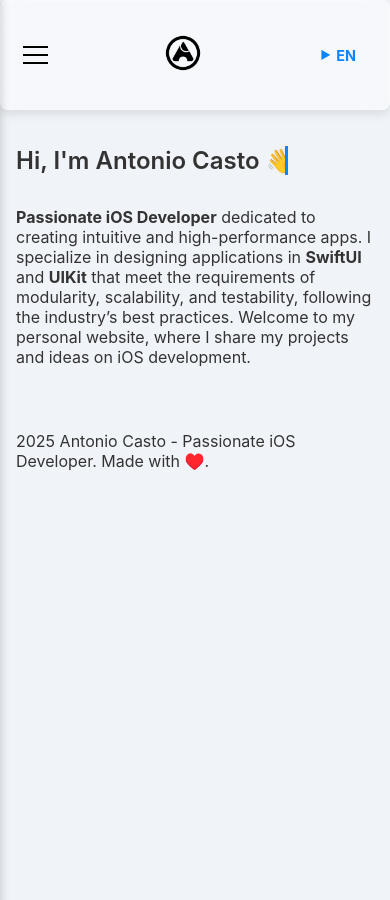
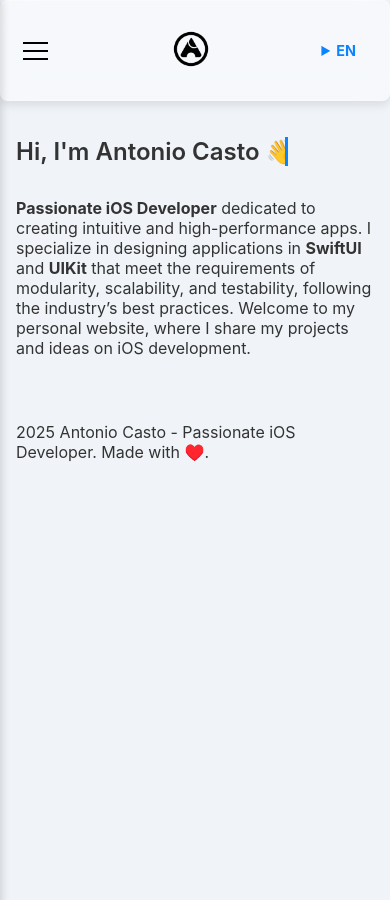
Before and after one commit to antoniocasto/acasto.dev, a Jekyll site: the page built from en/index.markdown, in a window 390 px wide. Built offline with Jekyll 4.4.1, drawn with Linux system fonts in a browser that asks for light colours.

Commit message:
Fix logo icon centering.

```diff
--- a/_sass/_nav.scss
+++ b/_sass/_nav.scss
@@ -185,6 +185,7 @@
 // ------------------------------
 .nav-right {
   /* Always visible on all screen sizes */
+  margin: 0;
 }
 
 // ------------------------------
@@ -274,9 +275,13 @@
   }
   .nav-center {
     display: flex;
+    position: relative;
   }
   .mobile-logo {
     display: inline-block;
+    position: absolute;
+    left: 50%;
+    transform: translateX(-30%);
   }
 }
 
```
